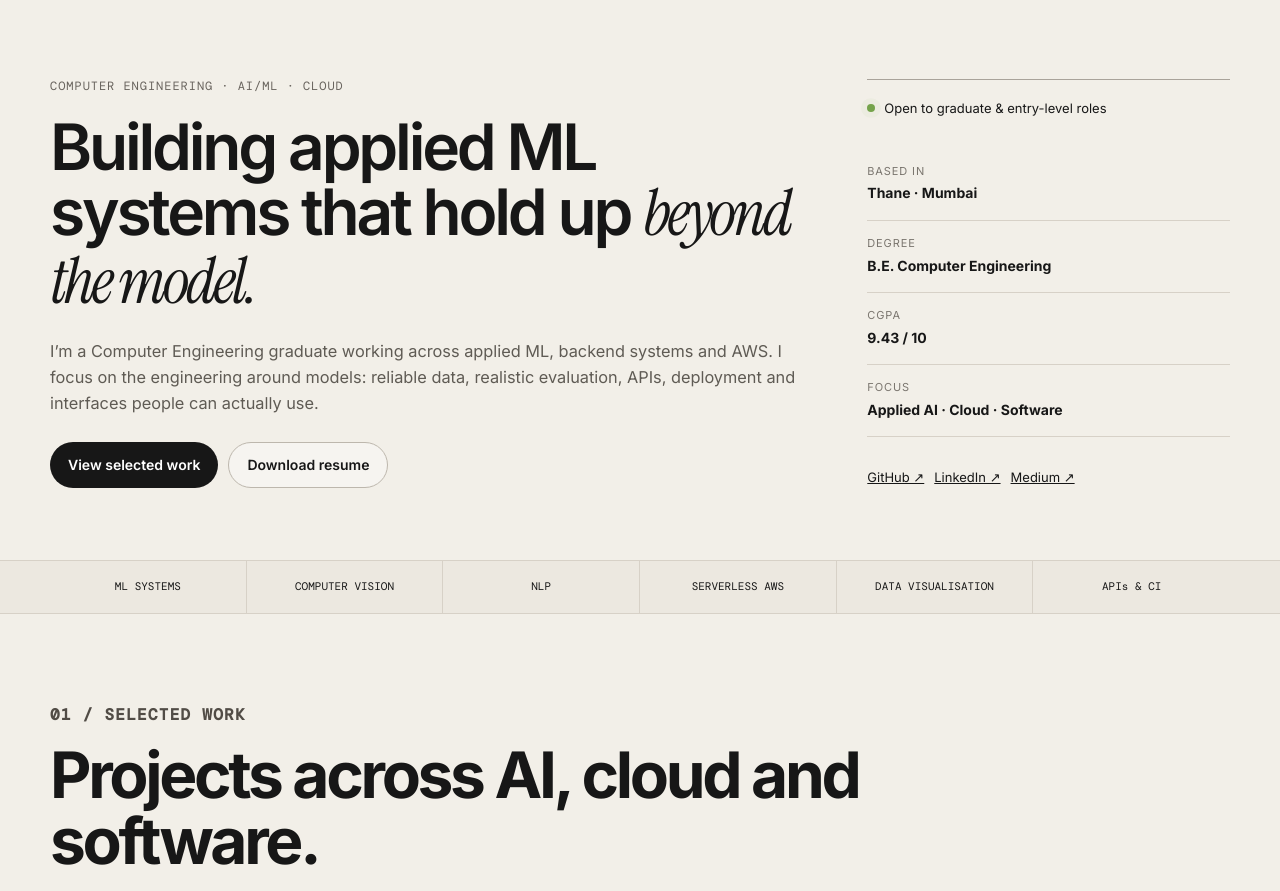
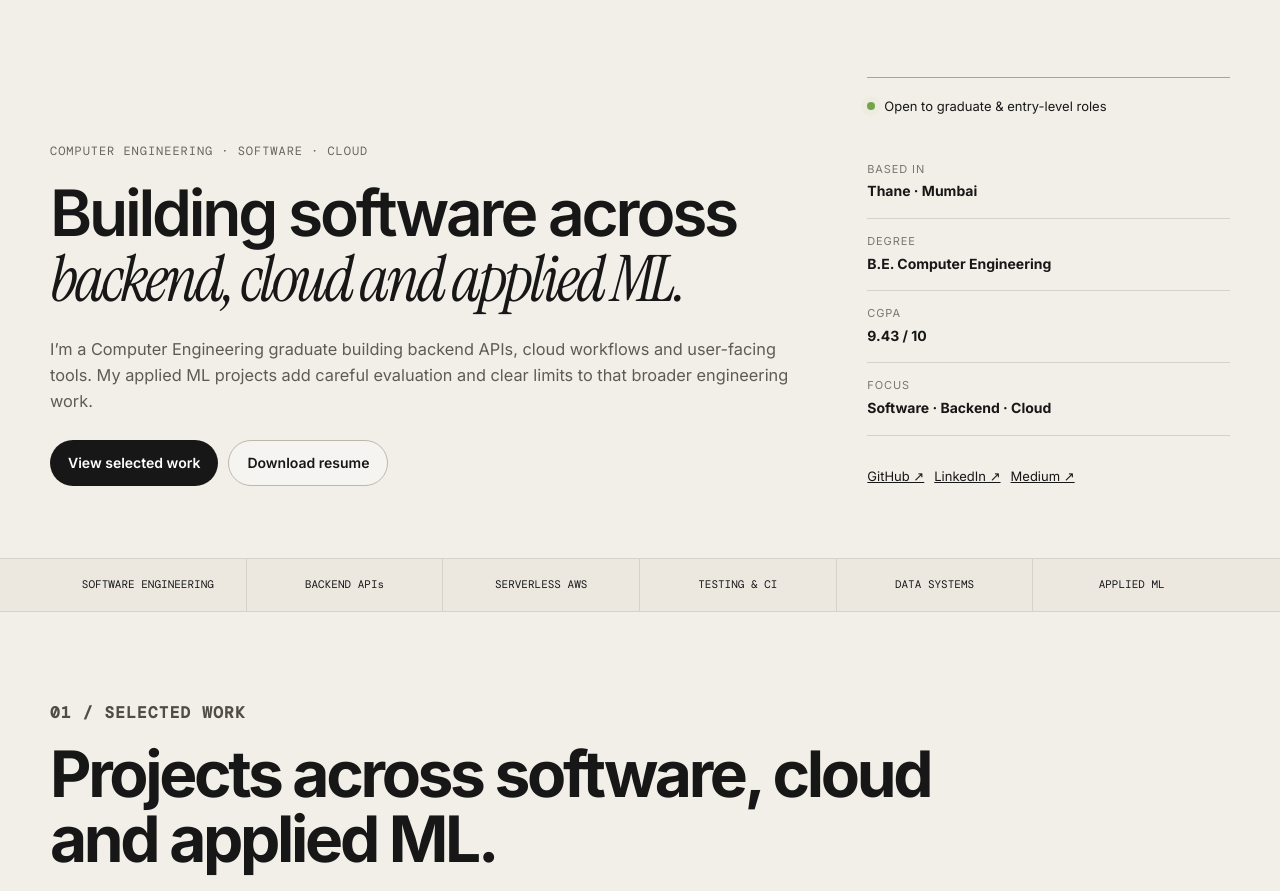
Before and after one commit to SahilBh01r1769/Portfolio, a plain HTML site: page index.html in a window 1280 px wide. Shown: the part 61-952 px from the top of the page. Drawn offline with nearby package versions, Linux system fonts and the light colour scheme.

Commit message:
Align portfolio introduction with broad engineering search

```diff
--- a/index.html
+++ b/index.html
@@ -3,17 +3,17 @@
 <head>
   <meta charset="utf-8" />
   <meta name="viewport" content="width=device-width, initial-scale=1" />
-  <meta name="description" content="Sahil Bhoir builds applied machine-learning, backend and AWS systems with careful evaluation and visible engineering trade-offs." />
+  <meta name="description" content="Sahil Bhoir builds software across backend, cloud and applied machine learning, with practical testing and clear engineering trade-offs." />
   <meta name="theme-color" content="#f2efe8" />
   <meta property="og:type" content="website" />
   <meta property="og:url" content="https://sahilbh01r1769.github.io/Portfolio/" />
-  <meta property="og:title" content="Sahil Bhoir — Applied ML and Cloud Engineer" />
-  <meta property="og:description" content="Applied machine learning, backend engineering and AWS projects built with careful evaluation and visible trade-offs." />
+  <meta property="og:title" content="Sahil Bhoir — Software Engineer" />
+  <meta property="og:description" content="Software, backend, cloud and applied ML projects built with practical testing and clear trade-offs." />
   <meta name="twitter:card" content="summary" />
-  <meta name="twitter:title" content="Sahil Bhoir — Applied ML and Cloud Engineer" />
-  <meta name="twitter:description" content="Applied machine learning, backend engineering and AWS projects built with careful evaluation and visible trade-offs." />
+  <meta name="twitter:title" content="Sahil Bhoir — Software Engineer" />
+  <meta name="twitter:description" content="Software, backend, cloud and applied ML projects built with practical testing and clear trade-offs." />
   <link rel="canonical" href="https://sahilbh01r1769.github.io/Portfolio/" />
-  <title>Sahil Bhoir — Applied ML and Cloud Engineer</title>
+  <title>Sahil Bhoir — Software Engineer</title>
   <link rel="stylesheet" href="styles.css" />
   <link rel="stylesheet" href="styles/about.css" />
 </head>
@@ -35,9 +35,9 @@
   <main id="top">
     <section class="hero shell">
       <div class="hero-main reveal">
-        <p class="overline">Computer Engineering · AI/ML · Cloud</p>
-        <h1>Building applied ML systems that hold up <em>beyond the model.</em></h1>
-        <p class="hero-copy">I’m a Computer Engineering graduate working across applied ML, backend systems and AWS. I focus on the engineering around models: reliable data, realistic evaluation, APIs, deployment and interfaces people can actually use.</p>
+        <p class="overline">Computer Engineering · Software · Cloud</p>
+        <h1>Building software across <em>backend, cloud and applied ML.</em></h1>
+        <p class="hero-copy">I’m a Computer Engineering graduate building backend APIs, cloud workflows and user-facing tools. My applied ML projects add careful evaluation and clear limits to that broader engineering work.</p>
         <div class="hero-actions">
           <a class="button primary" href="#work">View selected work</a>
           <a class="button ghost" href="resume.pdf" download="Sahil_Bhoir_Resume.pdf">Download resume</a>
@@ -49,7 +49,7 @@
           <div><small>Based in</small><strong>Thane · Mumbai</strong></div>
           <div><small>Degree</small><strong>B.E. Computer Engineering</strong></div>
           <div><small>CGPA</small><strong>9.43 / 10</strong></div>
-          <div><small>Focus</small><strong>Applied AI · Cloud · Software</strong></div>
+          <div><small>Focus</small><strong>Software · Backend · Cloud</strong></div>
         </div>
         <div class="social-row">
           <a href="https://github.com/SahilBh01r1769" target="_blank" rel="noreferrer">GitHub ↗</a>
@@ -61,14 +61,14 @@
 
     <section class="signal-strip">
       <div class="shell signal-grid reveal">
-        <span>ML SYSTEMS</span><span>COMPUTER VISION</span><span>NLP</span><span>SERVERLESS AWS</span><span>DATA VISUALISATION</span><span>APIs & CI</span>
+        <span>SOFTWARE ENGINEERING</span><span>BACKEND APIs</span><span>SERVERLESS AWS</span><span>TESTING & CI</span><span>DATA SYSTEMS</span><span>APPLIED ML</span>
       </div>
     </section>
 
     <section class="section shell" id="work">
       <div class="section-intro reveal">
         <p class="section-label">01 / Selected work</p>
-        <h2>Projects across AI, cloud and software.</h2>
+        <h2>Projects across software, cloud and applied ML.</h2>
       </div>
 
       <div class="project-filter reveal" role="group" aria-label="Filter projects">
@@ -92,14 +92,14 @@
     <section class="section shell" id="about">
       <div class="section-intro reveal">
         <p class="section-label">02 / About</p>
-        <h2>A broad engineering base, with AI/ML as the direction.</h2>
+        <h2>A broad engineering base across software and cloud.</h2>
         <p>I enjoy moving between the model, the code around it and the way the final system is used. That is why the projects here cover more than one narrow area.</p>
       </div>
 
       <div class="about-showcase reveal">
         <article class="about-story">
           <span class="about-index">ABOUT / 01</span>
-          <p class="about-lead">I’m interested in the part after the model works.</p>
+          <p class="about-lead">I’m interested in how complete systems work.</p>
           <p>I like thinking about whether the data is reliable, how the pieces of a system talk to each other, what should happen when something fails, and whether the result is understandable to the person using it.</p>
           <p>My projects have taken me through industrial time series, computer vision, NLP, AWS serverless systems and data visualisation. I’m still early in my career, so that range has been useful rather than accidental.</p>
         </article>
```
